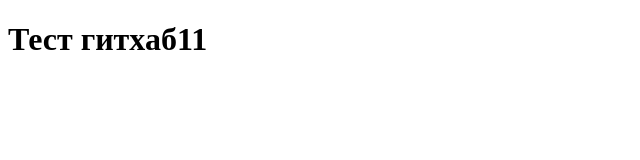
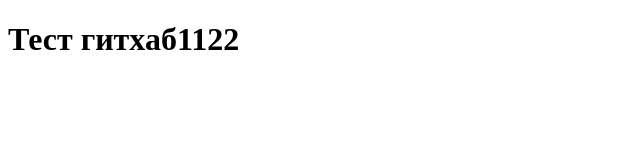
Before and after one commit to vitaliikurhanskyi/vitaliykurganskiy.github.io, a plain HTML site: page index.html in a window 1280 px wide. Shown: the full height of the page, 0-640 px from the left. Drawn offline with Linux system fonts and the light colour scheme.

Commit message:
Update index.html

```diff
--- a/index.html
+++ b/index.html
@@ -5,6 +5,6 @@
 	<title>Document</title>
 </head>
 <body>
-	<h1>Тест гитхаб11</h1>
+	<h1>Тест гитхаб1122</h1>
 </body>
 </html>
```
